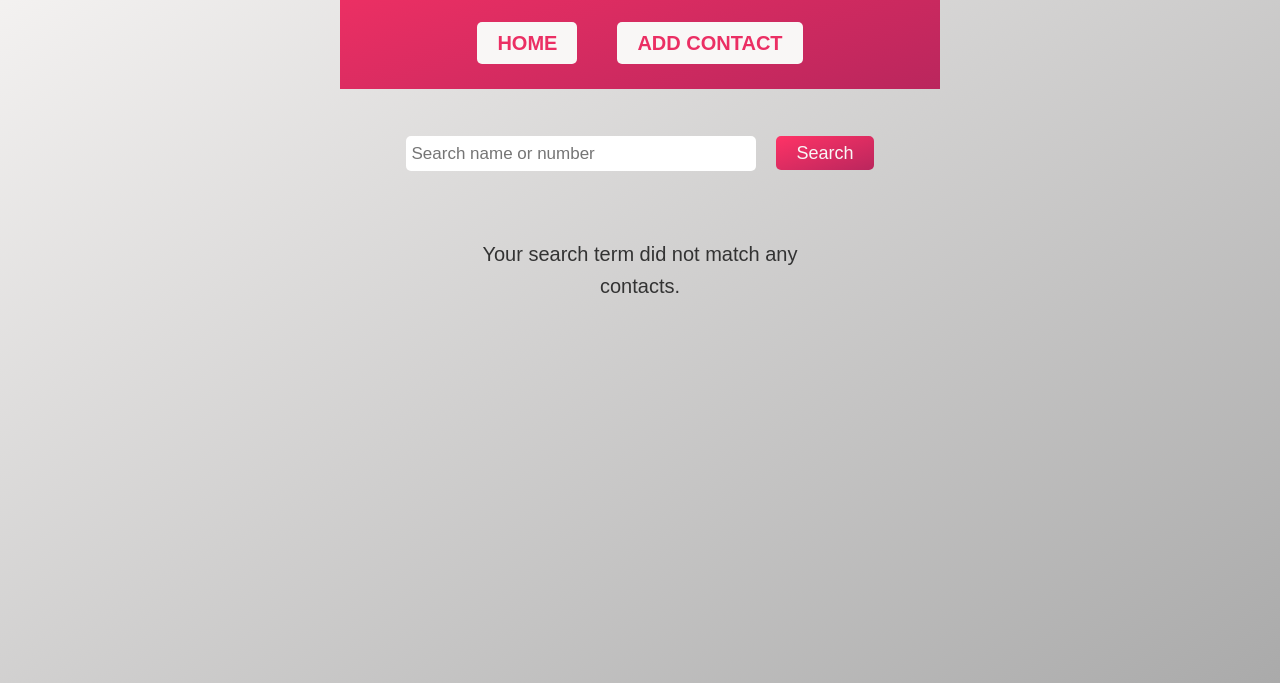
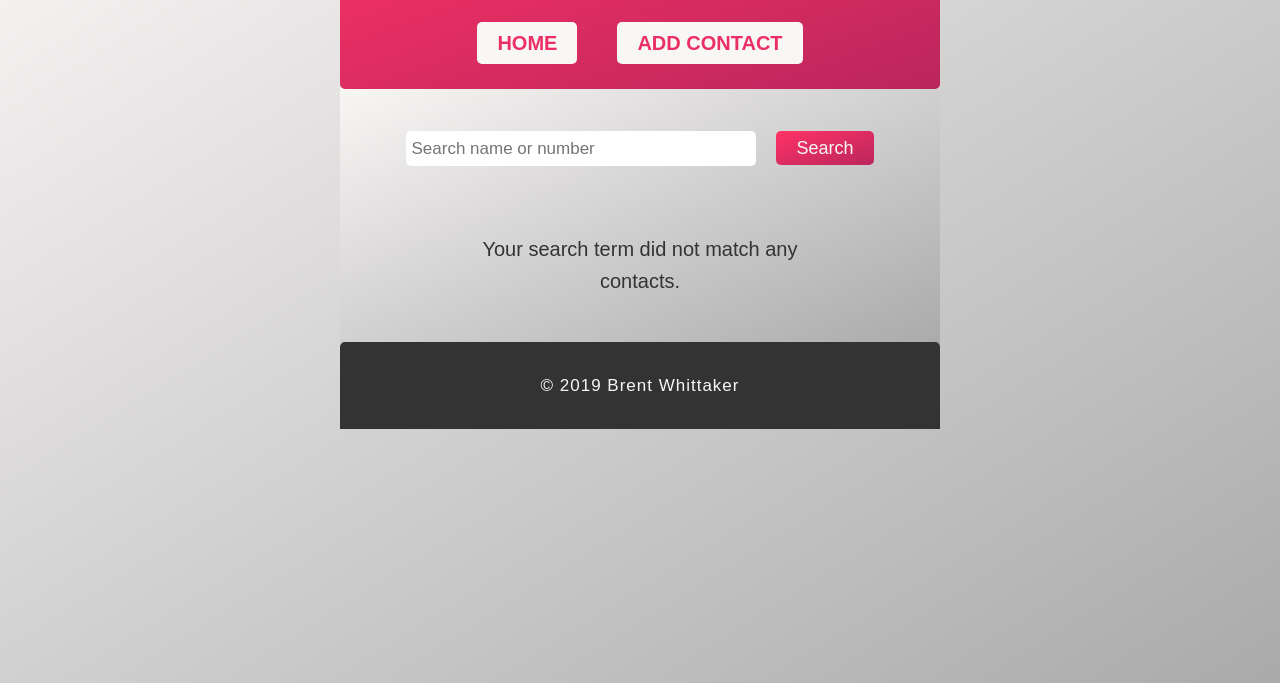
Before and after one commit to brentwhittaker/react-asp-net-core-phonebook, a React app in the folder Phonebook.Api/Client/: page / in a window 1280 px wide. Shown: the part 117-800 px from the top of the page. Built offline with nearby package versions, Linux system fonts and the light colour scheme; no server answers.

Commit message:
Impl css tweaks

```diff
--- a/Phonebook.Api/Client/src/components/App.js
+++ b/Phonebook.Api/Client/src/components/App.js
@@ -62,7 +62,7 @@ class App extends Component {
 
   render() {
     return (
-      <section>
+      <section className="section">
         {this.state.entries.length > 0 ? (
           <div className="section-container">
             <Search
--- a/Phonebook.Api/Client/src/components/Header.js
+++ b/Phonebook.Api/Client/src/components/Header.js
@@ -20,6 +20,7 @@ const Header = ({ children }) => {
         </div>
       </header>
       {children}
+      <footer className="footer">&copy; 2019 Brent Whittaker</footer>
     </div>
   );
 };
--- a/Phonebook.Api/Client/src/sass/_component.scss
+++ b/Phonebook.Api/Client/src/sass/_component.scss
@@ -79,6 +79,8 @@
       $color-grey-light-2
     );
     margin-bottom: 0.2rem;
+    border-radius: 5px;
+    border: 1px solid $color-grey-dark-2;
   }
 
   &__name {
--- a/Phonebook.Api/Client/src/sass/_layout.scss
+++ b/Phonebook.Api/Client/src/sass/_layout.scss
@@ -1,10 +1,8 @@
 .container {
   margin: 0 auto;
   width: 60rem;
-
   display: grid;
   grid-template-rows: repeat(2, min-content);
-  grid-row-gap: 3rem;
 }
 
 .header {
@@ -12,6 +10,10 @@
   grid-template-rows: repeat(2, min-content);
   align-items: center;
   justify-items: center;
+
+  border-bottom-right-radius: 5px;
+  border-bottom-left-radius: 5px;
+  z-index: 10;
 
   background-image: linear-gradient(
     to right bottom,
@@ -57,3 +59,29 @@
   text-align: center;
   margin: 2rem auto;
 }
+
+.section,
+.add-contact-form {
+  background-image: linear-gradient(
+    to right bottom,
+    $color-grey-light-1,
+    $color-grey-light-2
+  );
+  padding-top: 3rem;
+  padding-bottom: 3rem;
+  transform: translateY(-5px);
+  z-index: 1;
+}
+
+.footer {
+  padding: 3rem;
+  font-size: 1.7rem;
+  color: $color-grey-light-1;
+  background-color: $color-grey-dark-1;
+  text-align: center;
+  letter-spacing: 0.1rem;
+  border-top-left-radius: 5px;
+  border-top-right-radius: 5px;
+  transform: translateY(-10px);
+  z-index: 9;
+}
```
Also changed, not shown: Phonebook.Api/Client/src/css/style.css.
